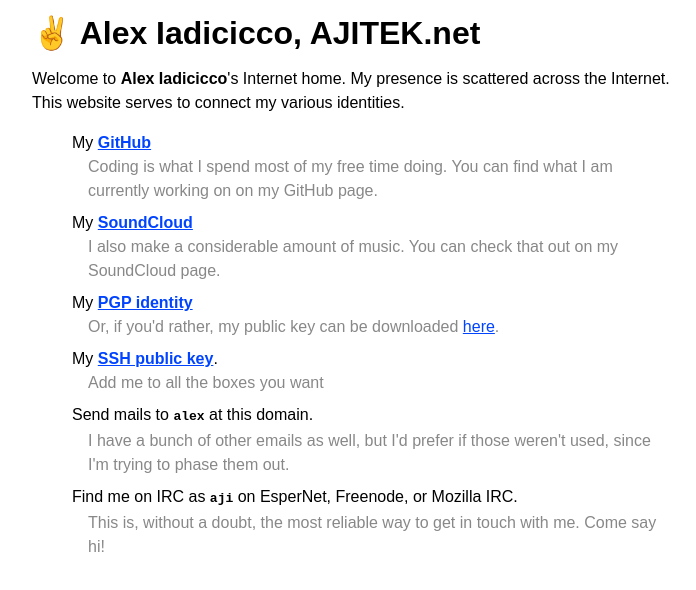
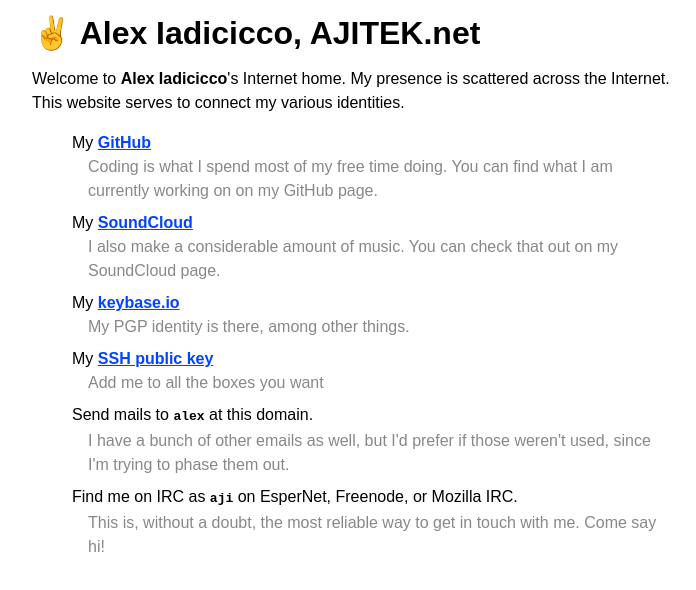
Before and after one commit to aji/ajitek.net, a plain HTML site: page index.html in a window 1280 px wide. Shown: the whole page, without its empty margins (288-984 px from the left). Drawn offline with Linux system fonts and the light colour scheme.

Commit message:
Replace PGP search link with keybase.io link

```diff
--- a/index.html
+++ b/index.html
@@ -36,9 +36,9 @@
         <li>My <b><a href="https://soundcloud.com/ajitek">SoundCloud</a></b>
           <p>I also make a considerable amount of
           music. You can check that out on my SoundCloud page.</p></li>
-        <li>My <b><a href="http://keys.gnupg.net/pks/lookup?op=vindex&search=0xA06E97DF2CF82BB5&fingerprint=on">PGP identity</a></b>
-          <p>Or, if you'd rather, my public key can be downloaded <a href="0x2CF82BB5.asc">here</a>.</li>
-        <li>My <b><a href="id_rsa.pub">SSH public key</a></b>.
+        <li>My <b><a href="https://keybase.io/aji">keybase.io</a></b>
+          <p>My PGP identity is there, among other things.</p></li>
+        <li>My <b><a href="id_rsa.pub">SSH public key</a></b>
           <p>Add me to all the boxes you want</p></li>
         <li>Send mails to <strong><code>alex</code></strong> at this
           domain.<p>I have a bunch of other emails as well, but I'd prefer if
```
